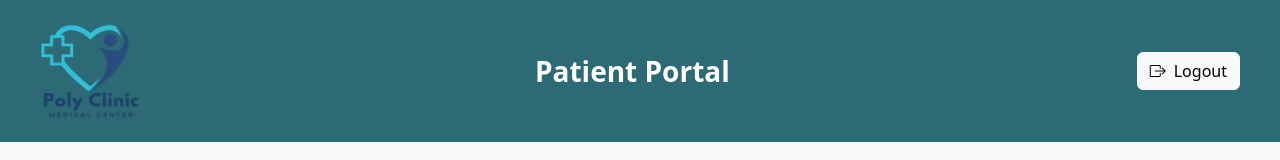
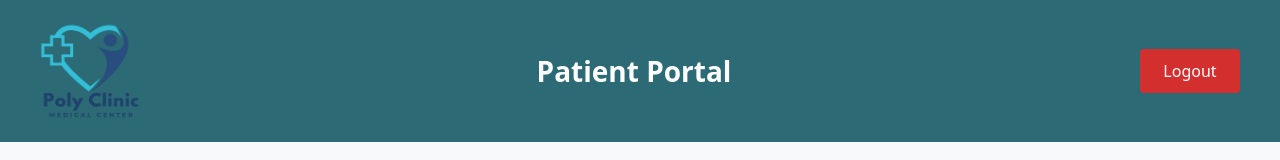
Before and after one commit to TharuHiru/Medical_Center_Management_System, a Next.js app in the folder frontend/: page /patientDashboard/dashboard in a window 1280 px wide. Shown: the top 160 px of the page. Built offline with nearby package versions, Linux system fonts and the light colour scheme; sample sign-in values are in the browser's storage.

Commit message:
#CSS updated

```diff
--- a/frontend/src/app/DoctorDashboard/reports/page.js
+++ b/frontend/src/app/DoctorDashboard/reports/page.js
@@ -2,7 +2,6 @@
 
 import ReportViewer from '@/components/reportViewer';
 import DoctorSidebar from '@/components/doctorSideBar';
-import "@/Styles/AssistantDashboard.css";
 import "@/Styles/loginForms.css";
 import ProtectedRoute from '@/components/protectedRoute';
 
@@ -20,4 +19,4 @@ export default function ReportsPage() {
     </div>
     </ProtectedRoute>
   );
-}
+}import "@/Styles/AssistantDashboard.css";
--- a/frontend/src/app/patientDashboard/dashboard/page.js
+++ b/frontend/src/app/patientDashboard/dashboard/page.js
@@ -4,12 +4,15 @@ import { useRouter } from 'next/navigation';
 import 'bootstrap/dist/css/bootstrap.min.css';
 import 'bootstrap-icons/font/bootstrap-icons.css';
 import '@/Styles/patientDashboard.css';
-import Image from "next/image"; // Optimize images
+import Image from "next/image";
 import ProtectedRoute from '@/components/protectedRoute';
-
+import "@/Styles/sideNavBar.css";
+import Swal from 'sweetalert2';
+import { useAuth } from "@/context/AuthContext";
 
 const Dashboard = () => {
   const router = useRouter();
+  const { logout } = useAuth();
 
   // Handle navigation functions
   const navigateToAppointments = () => {
@@ -20,11 +23,24 @@ const Dashboard = () => {
     router.push('/patientDashboard/profile');
   };
 
-  // Handle logout function
-  const logout = () => {
-    console.log("Logged out");
-    router.push('/login');
-  };
+  const handleLogout = () => {
+          Swal.fire({
+            title: 'Are you sure?',
+            text: 'Do you want to log out?',
+            icon: 'warning',
+            showCancelButton: true,
+            confirmButtonColor: '#3085d6',
+            cancelButtonColor: '#d33',
+            confirmButtonText: 'Yes, logout',
+            background: '#203a43',
+            color: 'white',
+          }).then((result) => {
+            if (result.isConfirmed) {
+              logout();
+              router.push('/PatientLogin');
+            }
+          });
+        };
 
   return (
     <ProtectedRoute>
@@ -34,11 +50,7 @@ const Dashboard = () => {
         <div className="container-fluid px-4 py-2">
           <Image src="/Logo.png" alt="Poly Clinic" width={100} height={100} className="me-1" />
           <a className="navbar-brand fs-3 fw-bold" href="#">Patient Portal</a>
-          <button
-            onClick={logout}
-            className="btn btn-light d-flex align-items-center"
-          >
-            <i className="bi bi-box-arrow-right me-2"></i>
+          <button className="logout-button" style={{ width: "100px" }} onClick={handleLogout}>
             Logout
           </button>
         </div>
--- a/frontend/src/app/patientDashboard/profile/page.js
+++ b/frontend/src/app/patientDashboard/profile/page.js
@@ -9,6 +9,7 @@ import { fetchPatientIDs, fetchPatientAppointments ,fetchPatientProfile } from "
 import PatientProfileView from "@/components/patientAppointments";
 import '@/Styles/profileTab.css'
 import ProtectedRoute from '@/components/protectedRoute';
+import "@/Styles/AssistantDashboard.css";
 
 export default function ProfilePage() {
   const { masterID } = useAuth();
@@ -67,8 +68,9 @@ export default function ProfilePage() {
   return (
     <>
     <ProtectedRoute>
+    <div className="dashboard-container">
       <PatientSidebar />
-      <div className="content-area" style={{ marginLeft: "260px" }}>
+      <div className="content-area container mt-4" >
         <div className="container mt-4">
           <h3 className="mb-4">Family Patient Profiles</h3>
           {patientList.length === 0 ? (
@@ -114,6 +116,7 @@ export default function ProfilePage() {
         </div>
         <ToastContainer />
       </div>
+      </div>
       </ProtectedRoute>
     </>
   );
--- a/frontend/src/components/receipt.js
+++ b/frontend/src/components/receipt.js
@@ -123,7 +123,7 @@ export default function Receipt({ show, onHide, serviceCharge, medicines, prescr
       </Modal.Body>
       <Modal.Footer>
         <Button variant="secondary" onClick={handleSendToEmail}>
-          Send to Me
+          Send to Email
         </Button>
         <Button variant="primary" onClick={handlePrint}>
           Print
```
Also changed, not shown: frontend/src/app/patientDashboard/appoinments/page.js (+10 -8 lines).
